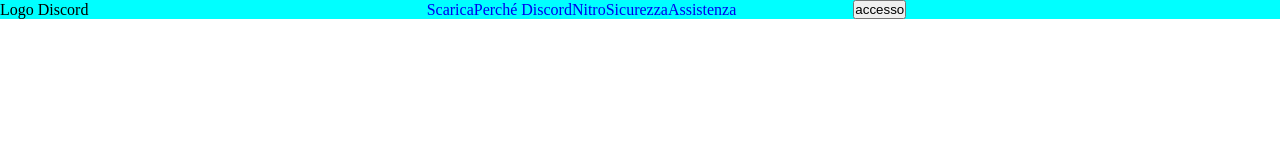
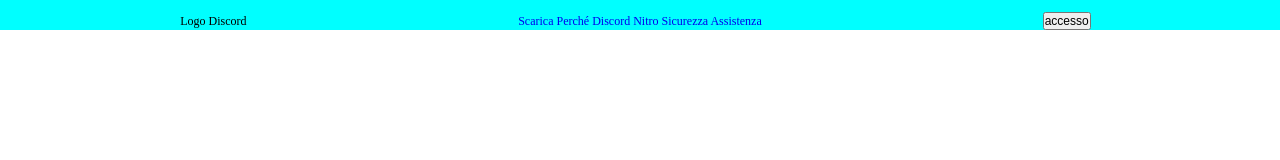
Before and after one commit to SimoneLollini/htmlcss-struttura-discord, a plain HTML site: page index.html in a window 1280 px wide. Drawn offline with Linux system fonts and the light colour scheme.

Commit message:
fix header

```diff
--- a/assets/style.css
+++ b/assets/style.css
@@ -6,10 +6,6 @@
 
 /* #region utility */
 
-.container {
-    width: 65%;
-    margin: auto;
-}
 
 /* #region griglia */
 .col-1 {
@@ -31,6 +27,15 @@
 .col-6 {
     width: calc((100% / 12) * 6);}
     /* #endregion griglia */
+    .container {
+        width: 65%;
+        margin: auto;
+    }
+.align_center{
+
+    justify-content: space-around;
+    align-items: center;
+}
 /* #endregion utility */
 
 /* #region debug */
@@ -48,8 +53,10 @@ nav>a{
     text-decoration: none;
 }
 
-header>.flex{
-    justify-content: space-around;
-    align-items: center;
+.row {
+    padding-top: 0.75rem;
+}
 
+header,button{
+    font-size: 0.75rem;
 }
--- a/index.html
+++ b/index.html
@@ -11,33 +11,27 @@
 
 <body>
     <header class="debug">
-        <!-- <div class="container"> -->
         <div class="row flex debug">
-            <section class="col-4">
+
+            <div class="col-4 flex align_center">
                 <div class="logo">
                     Logo Discord
                 </div>
-            </section>
+            </div>
 
-            <section class="col-4">
-                <nav class="flex">
+            <div class="col-4 flex align_center">
+                <nav>
                     <a href="#">Scarica</a>
                     <a href="#">Perché Discord</a>
                     <a href="#">Nitro</a>
                     <a href="#">Sicurezza</a>
                     <a href="#">Assistenza</a>
                 </nav>
-            </section>
+            </div>
 
-            <section class="col-4 flex">
+            <div class="col-4 flex align_center">
                 <button class="accesso flex">accesso</button>
-            </section>
-
-
-
-
-
-        </div>
+            </div>
 
         </div>
 
```
Lines whose indentation alone changed are shown as unchanged.
